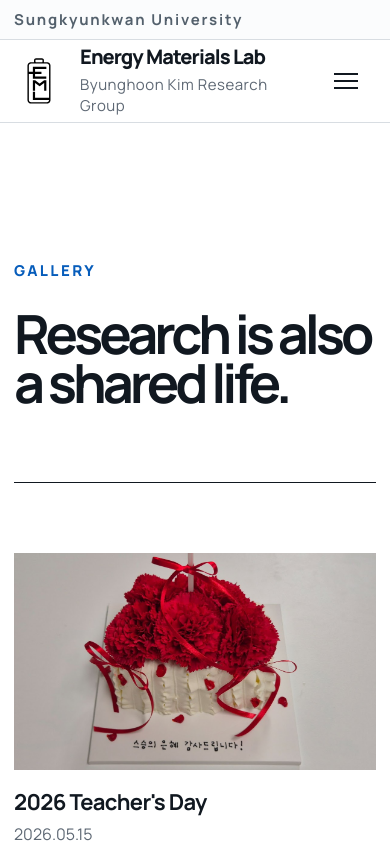
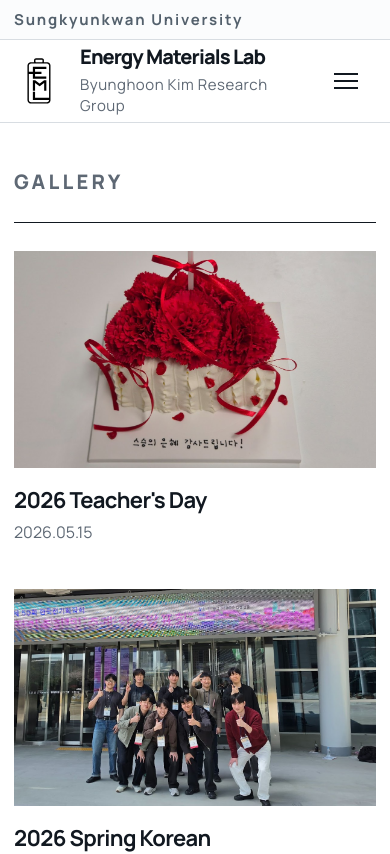
Before and after one commit to Energy-Materials-Laboratory/energy-materials-laboratory.github.io, a Next.js app: page /gallery in a window 390 px wide. Shown: the top 854 px of the page. Built offline with nearby package versions, Linux system fonts and the light colour scheme.

Commit message:
Simplify secondary page headers

```diff
--- a/app/gallery/page.tsx
+++ b/app/gallery/page.tsx
@@ -43,14 +43,9 @@ export default function GalleryPage() {
 
   return (
     <SiteShell>
-      <section className="page-hero site-width compact">
+      <section className="page-hero page-hero-minimal site-width">
+        <h1 className="visually-hidden">{gallery.hero.eyebrow}</h1>
         <p className="eyebrow">{gallery.hero.eyebrow}</p>
-
-        <h1>
-          {gallery.hero.titleLine1}
-          <br />
-          {gallery.hero.titleLine2}
-        </h1>
       </section>
 
       <section className="gallery-grid site-width">
--- a/app/globals.css
+++ b/app/globals.css
@@ -18,6 +18,18 @@ body {
 a {
   color: inherit;
   text-decoration: none;
+}
+
+.visually-hidden {
+  position: absolute !important;
+  width: 1px !important;
+  height: 1px !important;
+  padding: 0 !important;
+  margin: -1px !important;
+  overflow: hidden !important;
+  clip: rect(0, 0, 0, 0) !important;
+  white-space: nowrap !important;
+  border: 0 !important;
 }
 
 button,
@@ -1153,6 +1165,47 @@ summary:focus-visible {
   color: var(--muted);
   font-size: var(--size-body);
   line-height: 1.65;
+}
+
+.page-hero.page-hero-minimal {
+  min-height: 0;
+  justify-content: flex-start;
+  padding-block: 58px 30px;
+}
+
+.page-hero-minimal > .eyebrow {
+  max-width: none;
+  margin: 0;
+  color: var(--blue);
+  font-size: var(--size-label);
+  font-weight: var(--weight-bold);
+  line-height: 1.4;
+}
+
+.page-hero.page-hero-with-summary {
+  display: grid;
+  grid-template-columns: minmax(180px, .55fr) minmax(0, 1.45fr);
+  gap: clamp(36px, 6vw, 88px);
+  align-items: end;
+}
+
+.page-hero-minimal > .page-hero-summary {
+  max-width: 760px;
+  margin: 0;
+  color: var(--muted);
+  font-size: var(--size-card-body);
+  line-height: 1.62;
+}
+
+.page-hero-minimal + .portal-grid {
+  margin-top: 38px;
+}
+
+.page-hero-minimal + .research-detail-list,
+.page-hero-minimal + .member-groups,
+.page-hero-minimal + .patent-list,
+.page-hero-minimal + .gallery-grid {
+  padding-top: 38px;
 }
 
 .research-detail-list {
@@ -2370,6 +2423,26 @@ summary:focus-visible {
   .footer-bottom { align-items: flex-start; flex-direction: column; justify-content: center; padding-block: 18px; }
 
   .page-hero, .page-hero.compact { min-height: 360px; padding-block: 78px 48px; }
+  .page-hero.page-hero-minimal {
+    min-height: 0;
+    padding-block: 42px 24px;
+  }
+  .page-hero.page-hero-with-summary {
+    grid-template-columns: 1fr;
+    gap: 17px;
+  }
+  .page-hero-minimal > .page-hero-summary {
+    font-size: var(--size-small);
+  }
+  .page-hero-minimal + .portal-grid {
+    margin-top: 28px;
+  }
+  .page-hero-minimal + .research-detail-list,
+  .page-hero-minimal + .member-groups,
+  .page-hero-minimal + .patent-list,
+  .page-hero-minimal + .gallery-grid {
+    padding-top: 28px;
+  }
   .page-hero h1, .contact-hero h1 { font-size: var(--size-page-title-mobile); }
   .research-detail { grid-template-columns: 1fr; gap: 24px; padding-block: 48px; }
   .research-number, .research-figure { grid-column: 1; }
--- a/app/members/page.tsx
+++ b/app/members/page.tsx
@@ -7,9 +7,9 @@ export const metadata = { title: members.metadata.landingTitle };
 export default function MembersPage() {
   return (
     <SiteShell>
-      <section className="page-hero site-width compact">
+      <section className="page-hero page-hero-minimal site-width">
+        <h1 className="visually-hidden">{members.landing.eyebrow}</h1>
         <p className="eyebrow">{members.landing.eyebrow}</p>
-        <h1>{members.landing.titleLine1}<br />{members.landing.titleLine2}</h1>
       </section>
       <section className="portal-grid site-width">
         {members.landing.portals.map((portal) => (
--- a/app/research/page.tsx
+++ b/app/research/page.tsx
@@ -7,10 +7,10 @@ export const metadata = { title: research.metadataTitle };
 export default function ResearchPage() {
   return (
     <SiteShell>
-      <section className="page-hero site-width">
+      <section className="page-hero page-hero-minimal page-hero-with-summary site-width">
+        <h1 className="visually-hidden">{research.hero.eyebrow}</h1>
         <p className="eyebrow">{research.hero.eyebrow}</p>
-        <h1>{research.hero.titleLine1}<br />{research.hero.titleLine2}</h1>
-        <p>{research.hero.description}</p>
+        <p className="page-hero-summary">{research.hero.description}</p>
       </section>
 
       <section className="research-detail-list site-width">
```
Also changed, not shown: app/members/group/page.tsx (+3 -9 lines), app/publications/page.tsx (+4 -7 lines), app/publications/patents/page.tsx (+4 -7 lines).
